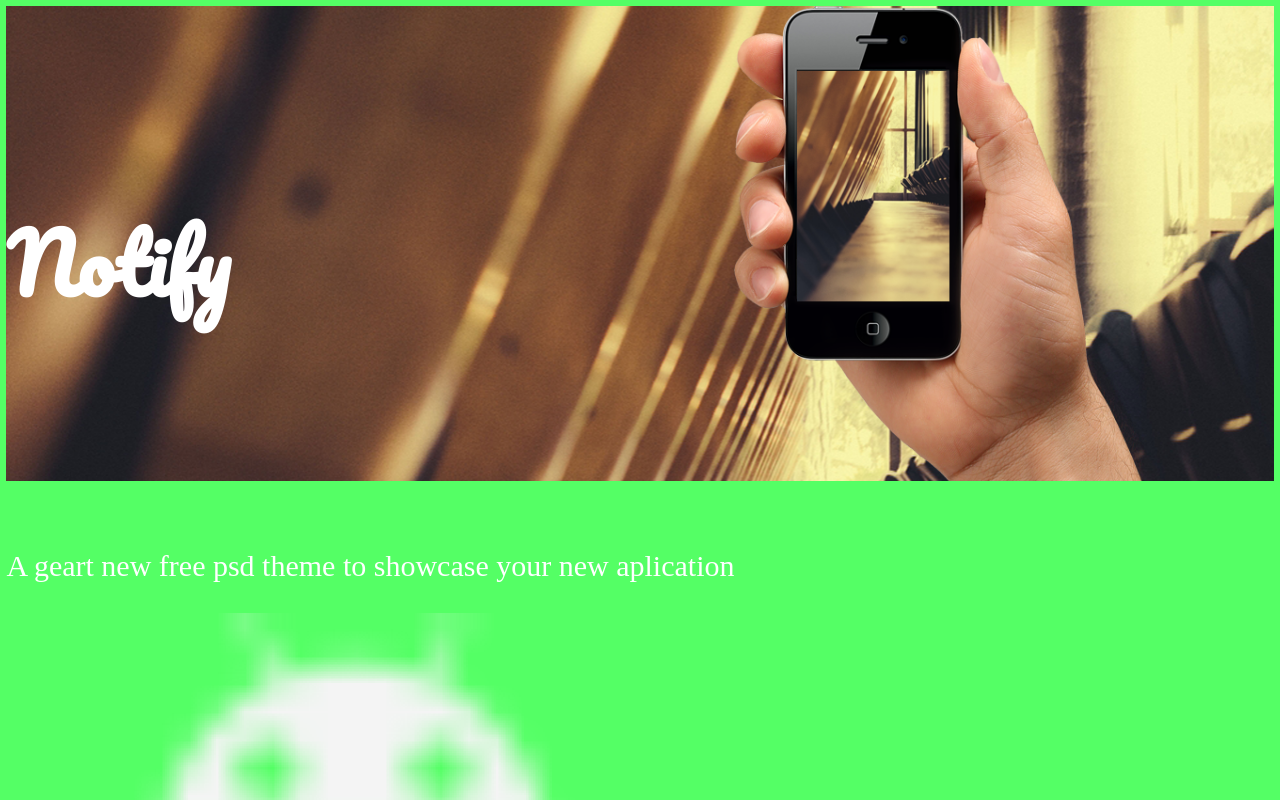
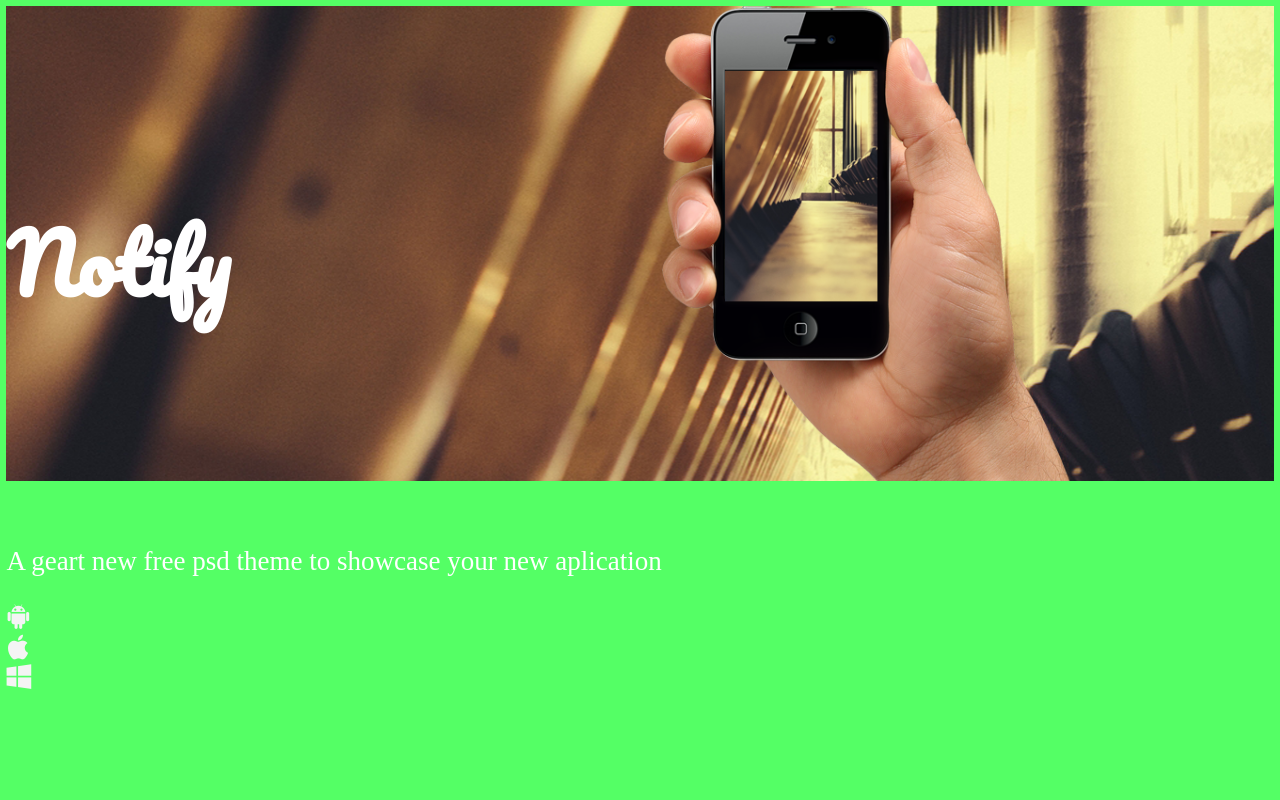
Before and after one commit to Hayashi25/Notify, a plain HTML site: page index.html in a window 1280 px wide. Shown: the top 800 px of the page. Drawn offline with Linux system fonts and the light colour scheme.

Commit message:
Teste3 icons

```diff
--- a/index.html
+++ b/index.html
@@ -18,9 +18,11 @@
         <p>
             A geart new free psd theme to showcase your new aplication
         </p>
-        <img src="img/icone-android.png" alt="">
-        <img src="img/icone-ios.png" alt="">
-        <img src="img/icone-windows.png" alt="">
+        <div class="icons">
+            <img src="img/icone-android.png" alt="">
+            <img src="img/icone-ios.png" alt="">
+            <img src="img/icone-windows.png" alt="">
+        </div>
     </div>
         <img src="img/hand.png" alt="">
     </nav>
--- a/style.css
+++ b/style.css
@@ -18,7 +18,7 @@ h6{
 
 p{
     color: white;
-    font-size: 30px;
+    font-size: 27px;
 
 }
 
@@ -27,3 +27,8 @@ p{
     flex-direction: column;
     justify-content: flex-start;
 }
+
+.icons{
+    height: 25.99px;
+    width: 25.99px;
+}
```
